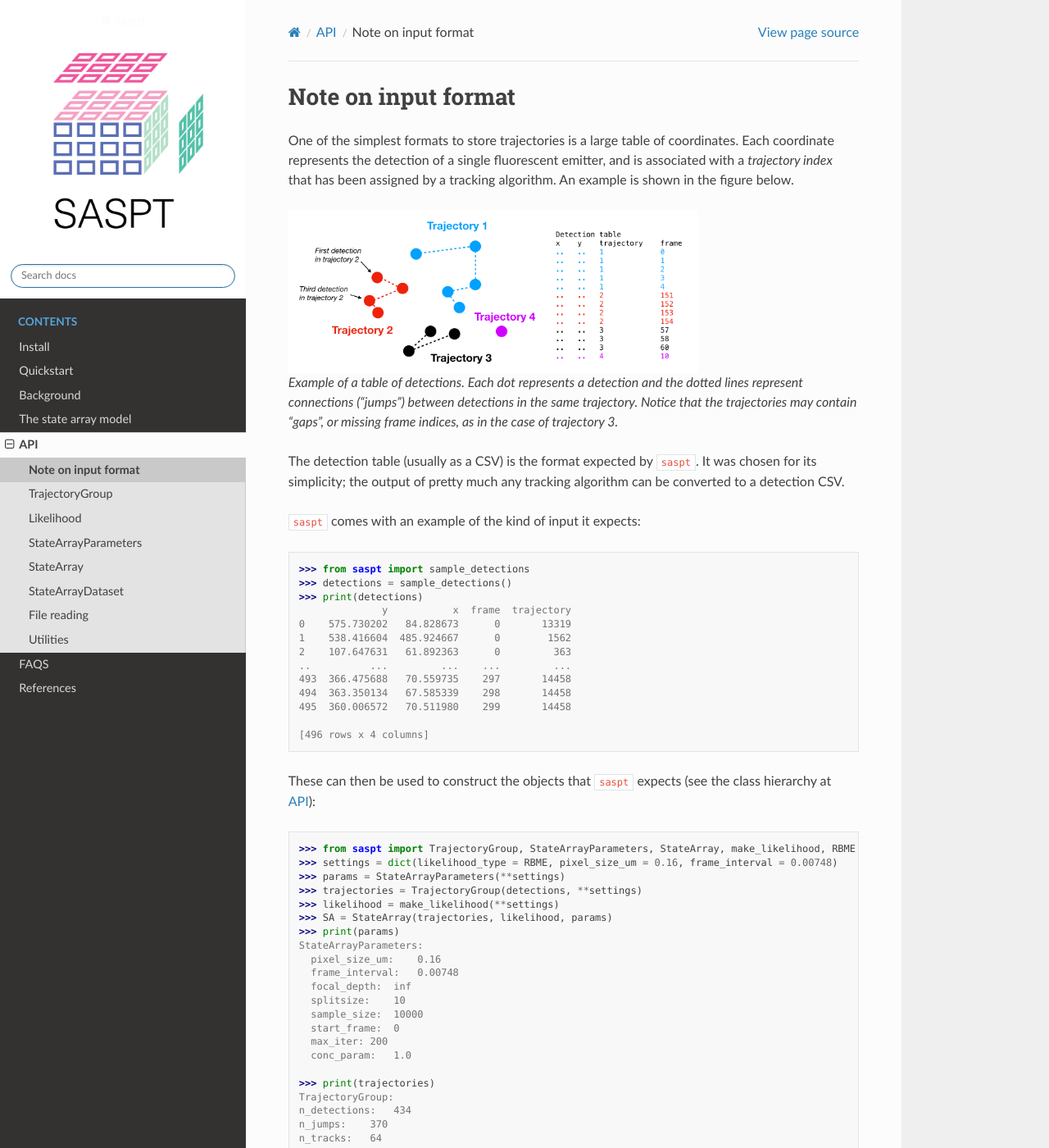
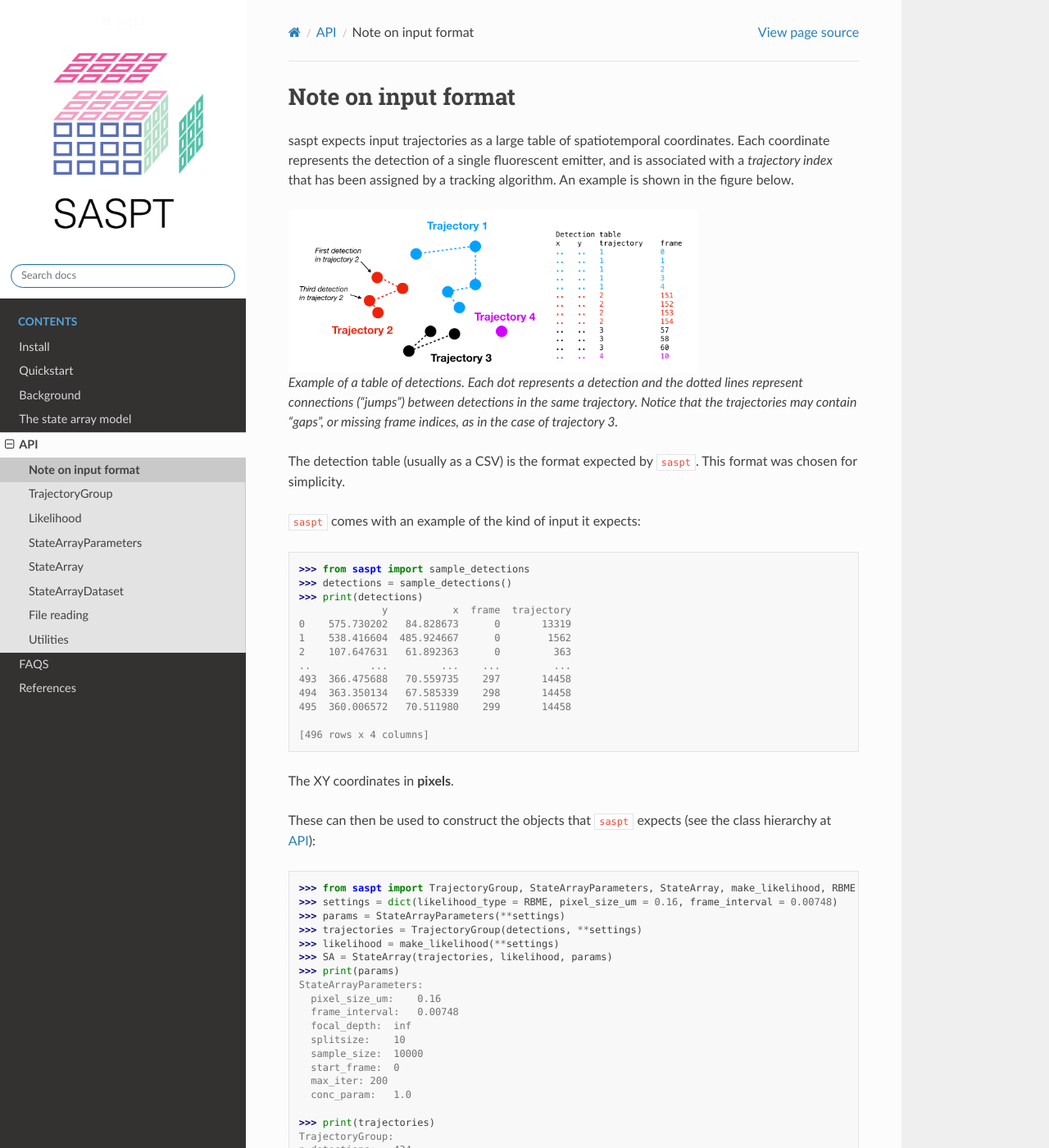
Before and after one commit to alecheckert/saspt, a Sphinx documentation site: the page built from doc/api/input_format.rst, in a window 1280 px wide and 1400 px high. Shown: the whole window at 82% size. Built offline with Sphinx 7.4.7 and the Read the Docs theme 2.0.0, drawn with Linux system fonts in a browser that asks for light colours.

Commit message:
add note about expected input units (pixels rather than um)

```diff
--- a/doc/api/input_format.rst
+++ b/doc/api/input_format.rst
@@ -3,7 +3,7 @@
 Note on input format
 ====================
 
-One of the simplest formats to store trajectories is a large table of coordinates.
+saspt expects input trajectories as a large table of spatiotemporal coordinates.
 Each coordinate represents the detection of a single fluorescent emitter, and is
 associated with a *trajectory index* that has been assigned by a tracking algorithm.
 An example is shown in the figure below.
@@ -18,8 +18,7 @@ An example is shown in the figure below.
     the case of trajectory 3.
 
 The detection table (usually as a CSV) is the format expected by ``saspt``.
-It was chosen for its simplicity; the output of pretty much any tracking algorithm
-can be converted to a detection CSV.
+This format was chosen for simplicity.
 
 ``saspt`` comes with an example of the kind of input it expects:
 
@@ -38,6 +37,8 @@ can be converted to a detection CSV.
     495  360.006572   70.511980    299       14458
 
     [496 rows x 4 columns]
+
+The XY coordinates in **pixels**.
 
 These can then be used to construct the objects that ``saspt`` expects (see
 the class hierarchy at :ref:`api_label`):
--- a/doc/getting_started.rst
+++ b/doc/getting_started.rst
@@ -29,7 +29,8 @@ We'll use the sample set of trajectories that comes with ``saspt``:
     >>> from saspt import sample_detections, StateArray, RBME
     >>> detections = sample_detections()
 
-(The expected format for input trajectories is described under :ref:`input_format_label`.)
+The expected format for input trajectories is described under :ref:`input_format_label`.
+**Importantly, the units for the XY coordinates are in pixels, not microns.**
 
 Next, we'll set the parameters for a state array that uses mixtures of regular Brownian
 motions with localization error (RBMEs):
--- a/doc/reference.rst
+++ b/doc/reference.rst
@@ -4,10 +4,10 @@ References
 
 The source code for ``saspt`` is `publicly available <https://github.com/alecheckert/saspt>`_ under an MIT license.
 
-If you use state arrays in your research, please cite the `state array paper <https://www.biorxiv.org/content/10.1101/2021.05.03.442482v1>`_
+If you use state arrays in your research, please cite the `state array paper <https://elifesciences.org/articles/70169>`_
 (currently in preprint):
 
-Heckert A, Dahal D, Tjian R, Darzacq X, "Recovering mixtures of fast diffusing states from short single particle trajectories." *bioRxiv* (2021) https://doi.org/10.1101/2021.05.03.442482
+Alec Heckert, Liza Dahal, Robert Tijan, Xavier Darzacq (2022) **Recovering mixtures of fast-diffusing states from short single-particle trajectories** eLife 11:e70169 (https://doi.org/10.7554/eLife.70169)
 
 The trajectories used in the examples for the ``saspt`` repo were generated
 using the `quot <https://github.com/alecheckert/quot>`_ tool at
```
Also changed, not shown: 1 other file.
